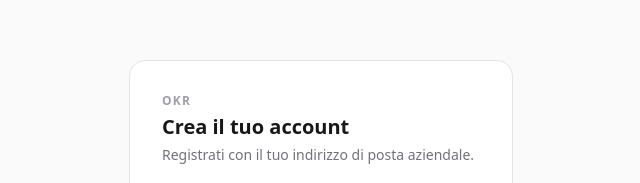
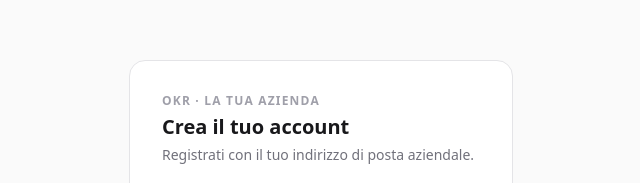
Before and after one commit to leogiacovelli/okr-tool-personal, a Next.js app: page /signup in a window 1280 px wide. Shown: the part 124-307 px from the top of the page, without its empty margins (319-959 px from the left). Built offline with nearby package versions, Linux system fonts and the light colour scheme.

Commit message:
Rename tool to "OKR · Your Company"
The tool is no longer just for the marketing team: update the wording in the
browser title, the app header, the sign-in and sign-up pages, and the header
of the notification emails.

```diff
--- a/app/(app)/layout.tsx
+++ b/app/(app)/layout.tsx
@@ -28,7 +28,7 @@ export default async function AppLayout({ children }: { children: React.ReactNod
         <div className="mx-auto flex h-auto max-w-6xl flex-wrap items-center justify-between gap-x-6 gap-y-2 px-4 py-3">
           <div className="flex flex-wrap items-center gap-x-6 gap-y-2">
             <Link href="/" className="font-semibold">
-              OKR <span className="font-normal text-zinc-400">Marketing</span>
+              OKR <span className="font-normal text-zinc-400">La Tua Azienda</span>
             </Link>
             <nav className="flex flex-wrap items-center gap-4 text-sm">
               {!isViewer && (
--- a/app/layout.tsx
+++ b/app/layout.tsx
@@ -2,7 +2,7 @@ import type { Metadata } from "next";
 import "./globals.css";
 
 export const metadata: Metadata = {
-  title: "OKR · Team Marketing",
+  title: "OKR · La Tua Azienda",
   description: "Gestione obiettivi semestrali del team Marketing",
   robots: { index: false, follow: false },
 };
--- a/components/LoginForm.tsx
+++ b/components/LoginForm.tsx
@@ -59,7 +59,7 @@ export default function LoginForm({ initialError }: { initialError?: string }) {
   return (
     <div className="w-full max-w-sm rounded-2xl border border-zinc-200 bg-white p-8 dark:border-zinc-800 dark:bg-zinc-900">
       <p className="text-xs font-semibold uppercase tracking-widest text-zinc-400">
-        OKR
+        OKR · La Tua Azienda
       </p>
       <h1 className="mb-6 mt-1 text-xl font-semibold">Accedi</h1>
 
--- a/components/SignupForm.tsx
+++ b/components/SignupForm.tsx
@@ -82,7 +82,9 @@ export default function SignupForm() {
 
   return (
     <div className="w-full max-w-sm rounded-2xl border border-zinc-200 bg-white p-8 dark:border-zinc-800 dark:bg-zinc-900">
-      <p className="text-xs font-semibold uppercase tracking-widest text-zinc-400">OKR</p>
+      <p className="text-xs font-semibold uppercase tracking-widest text-zinc-400">
+        OKR · La Tua Azienda
+      </p>
       <h1 className="mb-1 mt-1 text-xl font-semibold">Crea il tuo account</h1>
       <p className="mb-6 text-sm text-zinc-500 dark:text-zinc-400">
         Registrati con il tuo indirizzo di posta aziendale.
--- a/lib/email.ts
+++ b/lib/email.ts
@@ -14,7 +14,7 @@ function template(heading: string, body: string, ctaLabel: string, ctaUrl: strin
 <html lang="it">
   <body style="margin:0;padding:24px;background:#f4f4f5;font-family:-apple-system,Segoe UI,Roboto,sans-serif;color:#18181b;">
     <div style="max-width:520px;margin:0 auto;background:#ffffff;border-radius:12px;padding:32px;border:1px solid #e4e4e7;">
-      <p style="margin:0 0 4px;font-size:12px;letter-spacing:.08em;text-transform:uppercase;color:#71717a;">OKR · Team Marketing</p>
+      <p style="margin:0 0 4px;font-size:12px;letter-spacing:.08em;text-transform:uppercase;color:#71717a;">OKR · La Tua Azienda</p>
       <h1 style="margin:0 0 16px;font-size:20px;">${heading}</h1>
       <p style="margin:0 0 24px;font-size:15px;line-height:1.6;color:#3f3f46;">${body}</p>
       <a href="${ctaUrl}" style="display:inline-block;background:#18181b;color:#ffffff;text-decoration:none;font-size:14px;font-weight:600;padding:10px 20px;border-radius:8px;">${ctaLabel}</a>
```
